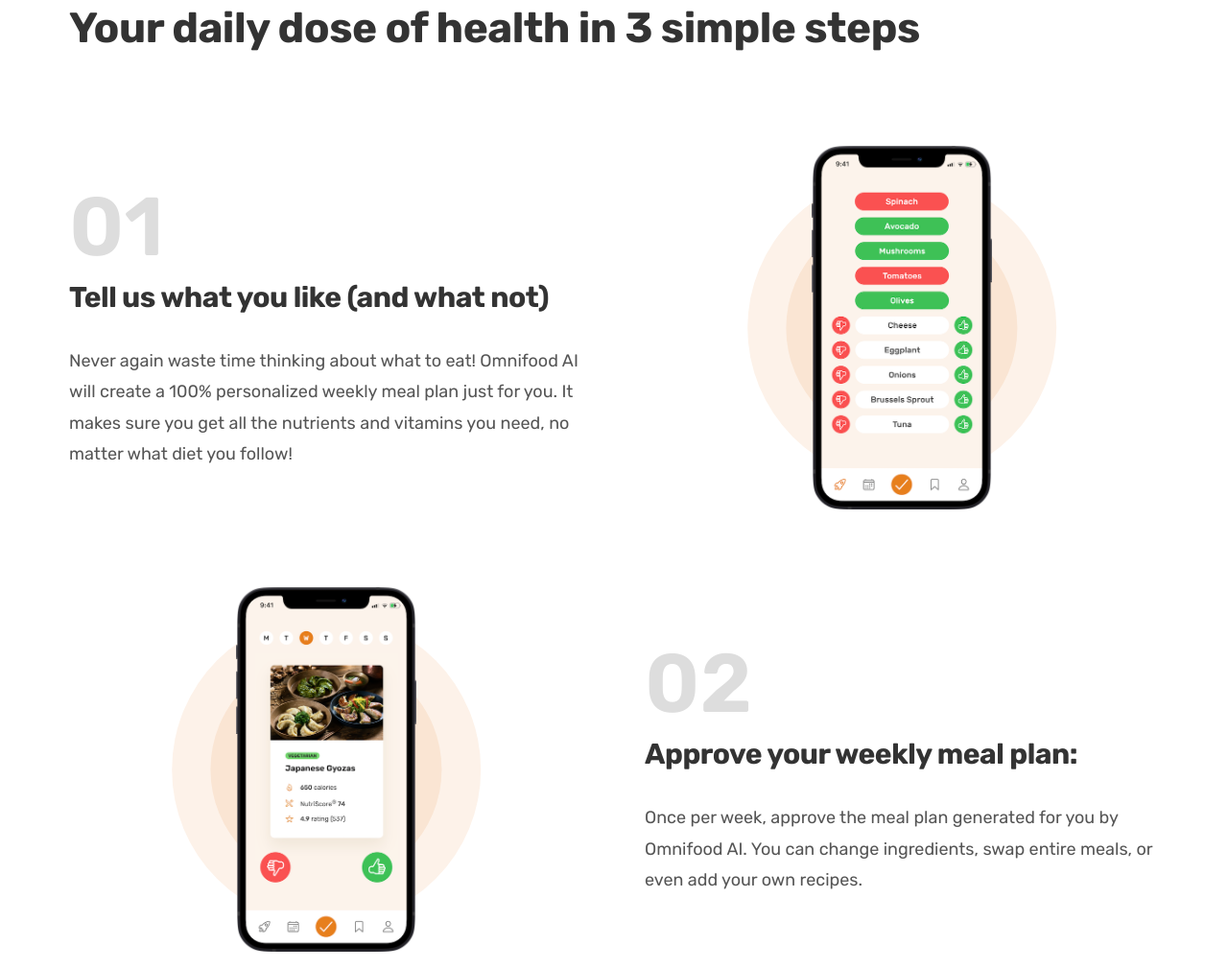
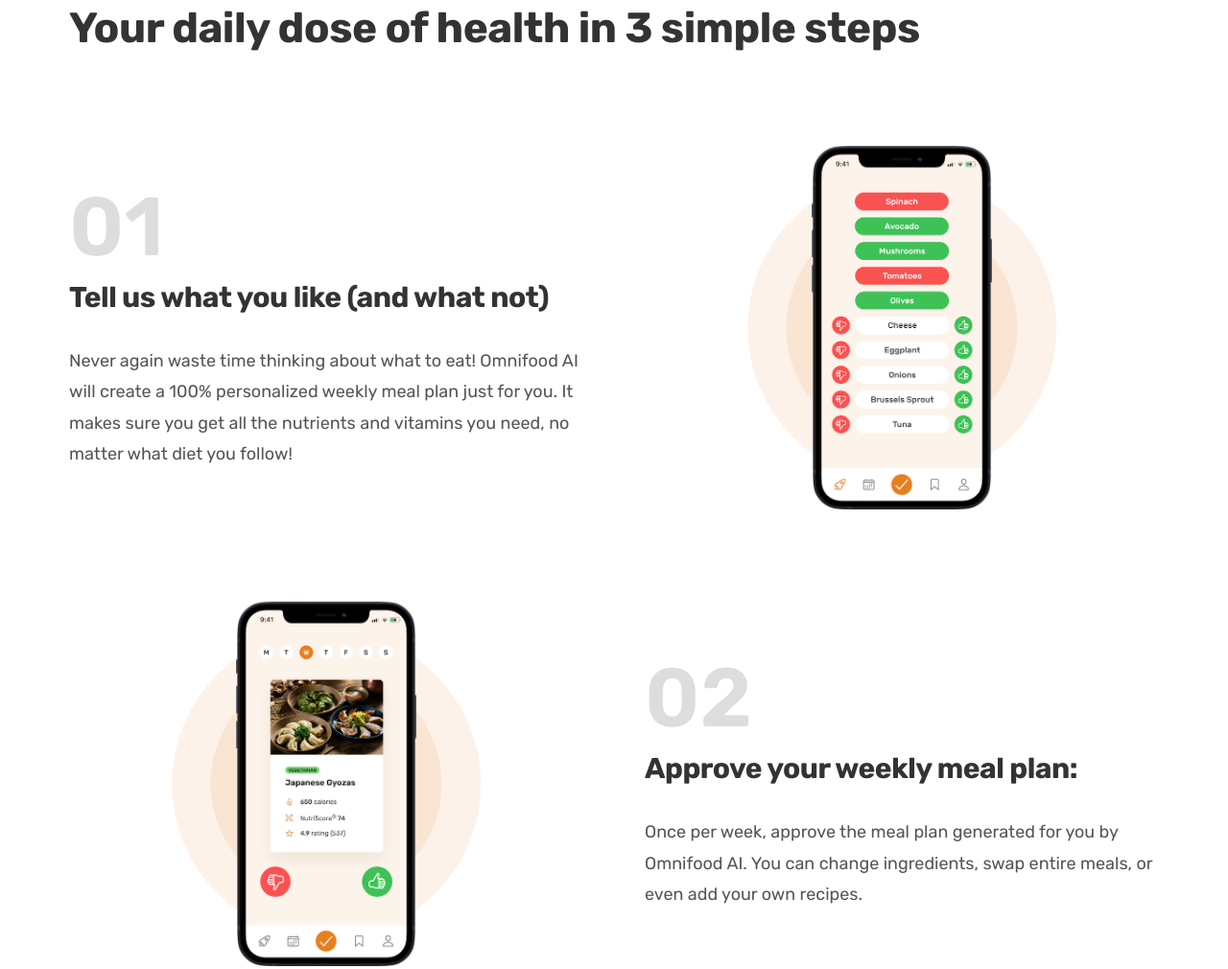
Before and after one commit to sahandmhdpr/Sample-Restaurant, a plain HTML site: page index.html in a window 1280 px wide. Shown: the part 1030-2040 px from the top of the page at 96% size. Drawn offline with nearby package versions, Linux system fonts and the light colour scheme; some packages are replaced by stand-ins of ours; a script that the page names is missing.

Commit message:
new change in row0gap in general Css

```diff
--- a/css/general.css
+++ b/css/general.css
@@ -96,7 +96,7 @@ body {
 .grid {
   display: grid;
   column-gap: 6.4rem;
-  row-gap: 8.1rem;
+  row-gap: 9.6rem;
 
   /* margin-bottom: 9.6rem; */
 }
```
